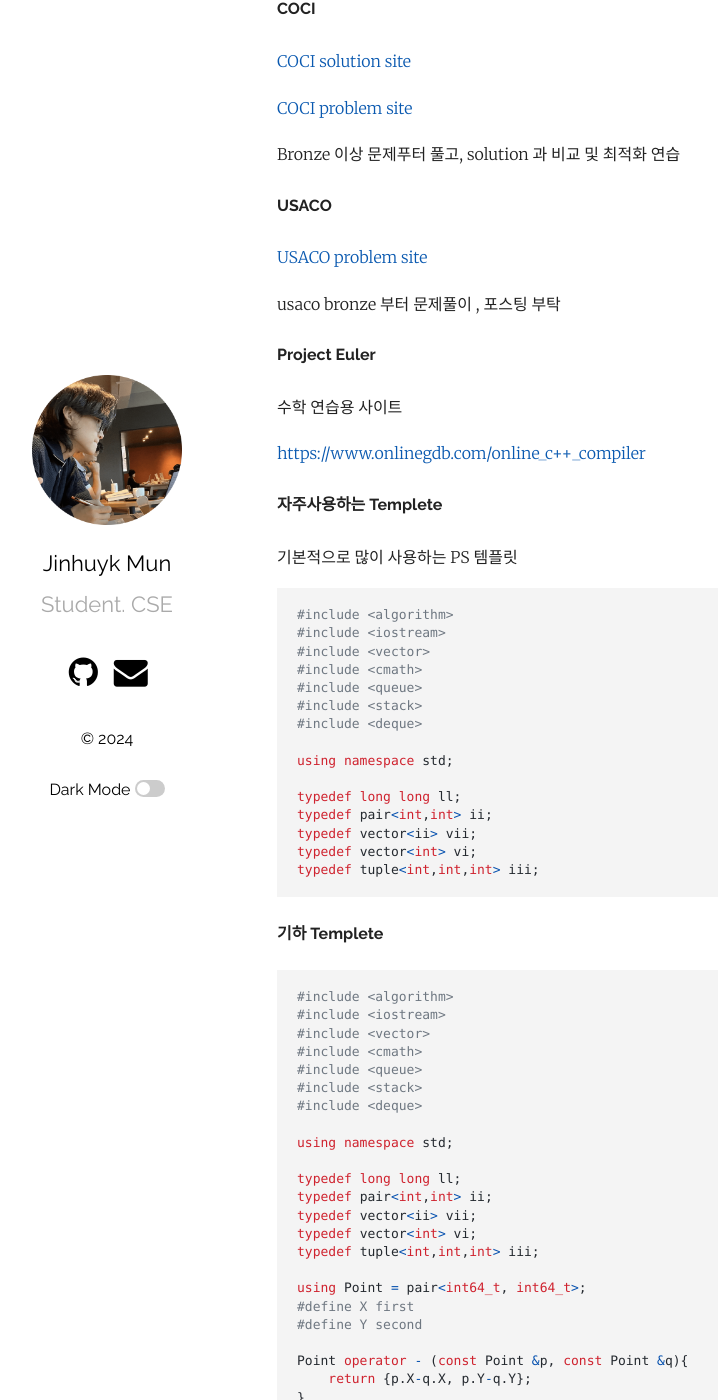
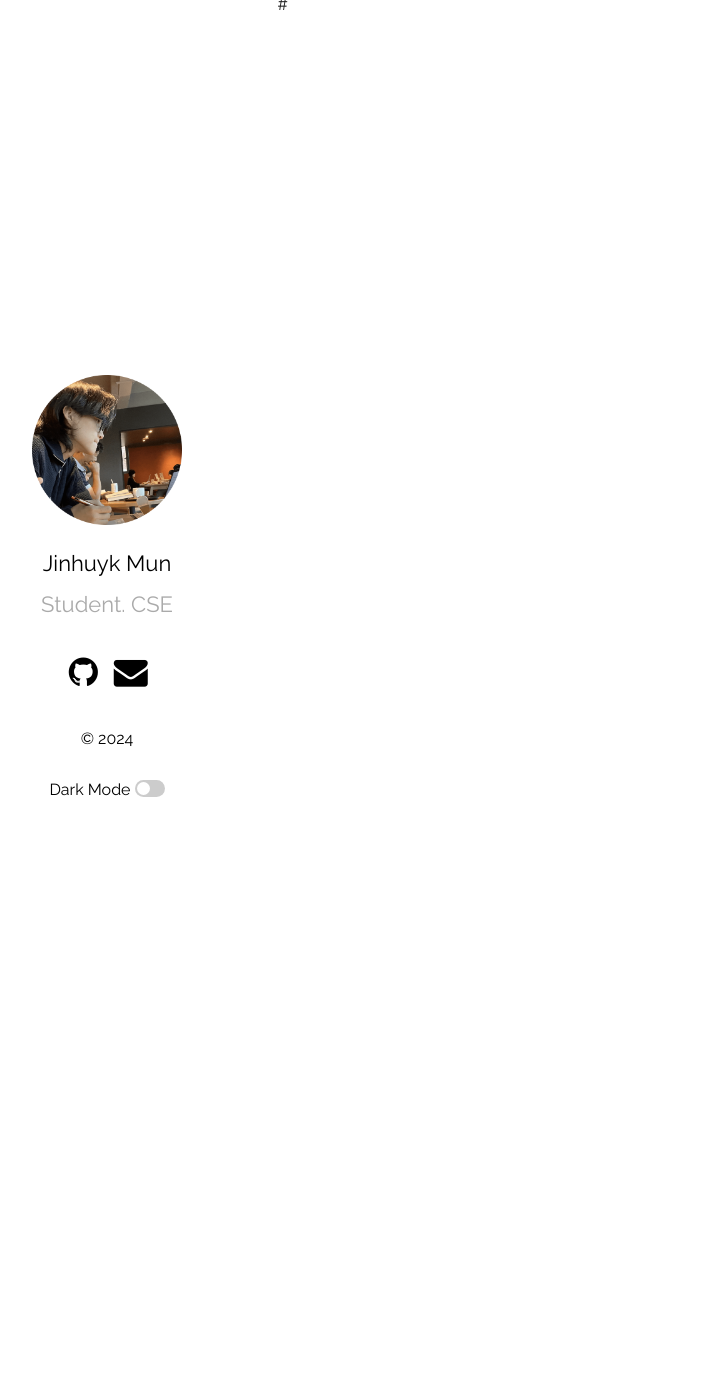
Before and after one commit to jinhuyk/jinhuyk.github.io, a Jekyll site: the page built from _posts/2024-09-01-p1.md, in a window 1280 px wide and 1400 px high, scrolled down 270 px. Shown: the whole window, without its empty margins (78-796 px from the left). Built offline with Jekyll 4.4.1, drawn with Linux system fonts in a browser that asks for light colours; some of the changed text lies outside the part shown.

Commit message:
setting new.

````diff
--- a/_posts/2024-09-01-p1.md
+++ b/_posts/2024-09-01-p1.md
@@ -7,182 +7,4 @@ use_math: true
 
 collection of Ps/ AlgorithmTip or Study Link.
 
-#### COCI
-[COCI solution site](https://hsin.hr/coci/)
-
-[COCI problem site](https://www.acmicpc.net/category/17)
-
-Bronze 이상 문제푸터 풀고, solution 과 비교 및 최적화 연습
-
-#### USACO
-[USACO problem site](https://www.acmicpc.net/category/106)
-
-usaco bronze 부터 문제풀이 , 포스팅 부탁
-
-#### Project Euler
-
-수학 연습용 사이트
-
-[https://www.onlinegdb.com/online_c++_compiler   ](https://www.onlinegdb.com/online_c++_compiler)
-
-
-
-
-#### 자주사용하는 Templete
-기본적으로 많이 사용하는 PS 템플릿
-
-~~~cpp
-#include <algorithm>
-#include <iostream>
-#include <vector>
-#include <cmath>
-#include <queue>
-#include <stack>
-#include <deque>
-
-using namespace std;
-
-typedef long long ll;
-typedef pair<int,int> ii;
-typedef vector<ii> vii;
-typedef vector<int> vi;
-typedef tuple<int,int,int> iii;
-~~~
-
-#### 기하 Templete
-~~~cpp
-#include <algorithm>
-#include <iostream>
-#include <vector>
-#include <cmath>
-#include <queue>
-#include <stack>
-#include <deque>
-
-using namespace std;
-
-typedef long long ll;
-typedef pair<int,int> ii;
-typedef vector<ii> vii;
-typedef vector<int> vi;
-typedef tuple<int,int,int> iii;
-
-using Point = pair<int64_t, int64_t>;
-#define X first
-#define Y second
-
-Point operator - (const Point &p, const Point &q){
-    return {p.X-q.X, p.Y-q.Y};
-}
-Point operator + (const Point &p, const Point &q){
-    return {p.X+q.X, p.Y+q.Y};
-}
-bool cmp(const Point&p, const Point &q){
-    if(p.Y != q.Y) return p.Y > q.Y;
-    return p.X < q.X;
-}
-int64_t cross(const Point &p, const Point &q){
-    return p.X*q.Y - q.X*p.Y;
-}
-
-int64_t ccw(Point p, Point q, Point r){
-    int64_t c = cross(q-p, r-q);
-    if(c > 0) return 1;
-    else if(c == 0) return c;
-    else return -1;
-}
-~~~
-
-#### FASTIO
-cin, cout 는 속도가 느리기 때문에 다음을 main 안에 넣어놓고 사용한다.
-
-```cpp
-cin.tie(0)->sync_with_stdio(0);
-```
-
-
-#### 자주 사용되는 입출력 루틴
-
-~~~cpp
-// 테스트케이스가 있는 경우
-int TC; cin >> TC;
-while(TC--){
-    //program
-}
-
-// 입력의 끝부분에 특정 값이 주어지는 경우
-
-int a,b;
-//만약 a == b == 0 인경우 프로그램 종료
-while(scanf("%d %d",&a,&b), (a || b)){
-    //program
-}
-~~~
-
-
-#### 비트 연산
-정수인 수들을 다루다보면 비트로 연산하는게 코드가 훨씬 간결하다.
-
-```cpp
-// 짝 홀수 판별
-N&1 --> even : 0 , odd : 1
-
-// K+1 번째 자리수 (2진법)
-n >> k&1
-
-// n은 2의 거듭제곱수
-!(n&(n-1))
-
-// 나누기 2
-n >> 1
-```
-
-#### 비트를 사용하여 집합으로 나타내기
-bit를 이용하여 집합을 표현한다면 다음처럼 사용할 수 있음
-
-집합의 j 번째의 원소를 켜기 - Or 연산 사용
-
-```cpp
-S |= (1 << j)
-```
-
-집합의 j 원소가 켜져 있는지 확인하려면 And 연산을 사용한다.
-
-```cpp
-T = S & (1 << j)
-if( T == 0) j 번쨰 원소는 꺼져있음
-```
-
-집합의 j 번쨰 원소 끄기 - And 사용
-
-```cpp
-S &= ~(1 << j)
-```
-
-집합의 j 번쨰 원소 반전 - XOR 사용
-
-```cpp
-S &= ~(1 << j)
-```
-
-켜져 있는 최하위 비트를 구하기(오른쪽)
-
-```cpp
-T = (S & (-S) )
-
-```
-
-크기가 n 인 집합의 모든 비트 켜기
-
-```cpp
-S = (1 << n) -1
-```
-
----
-
-어떤 수가 0부터 9까지 모두 사용되었는지 확인
-
-```cpp
-while(tmp) { T |= 1 >> (tmp % 10); tmp /= 10;}
-if(T == (1 << 10) -1) return true;
-```
+#
````
Also changed, not shown: _posts/2024-09-01-USACO22D.md (+2 -2 lines), _posts/2024-09-05-guide.md (+34 -5 lines), _posts/2024-09-07-graph.md (added, +8 -0 lines), _posts/2024-09-07-math.md (added, +8 -0 lines), _posts/2024-09-07-sear.md (added, +8 -0 lines), _posts/2024-09-07-temp.md (added, +212 -0 lines).
